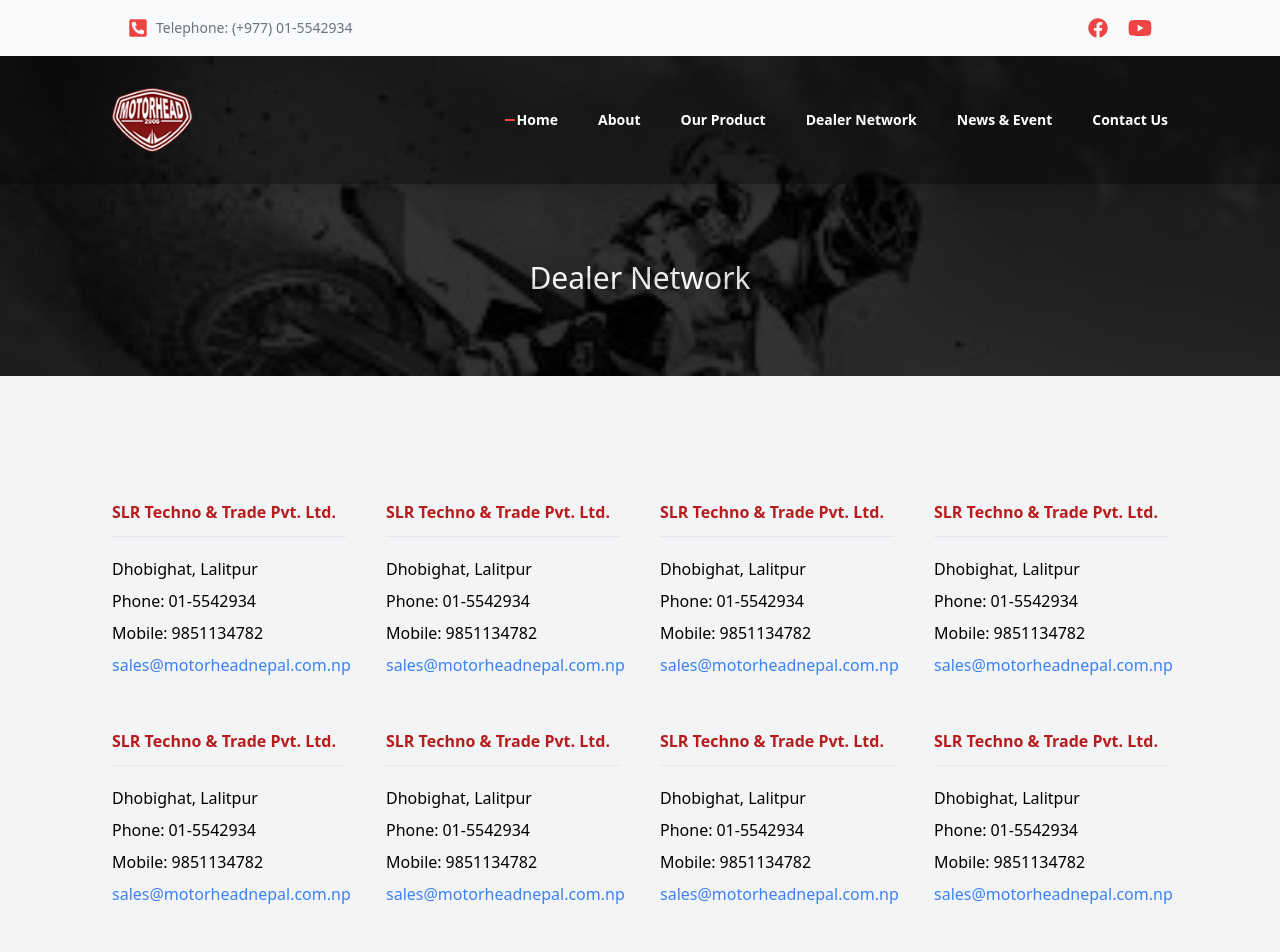
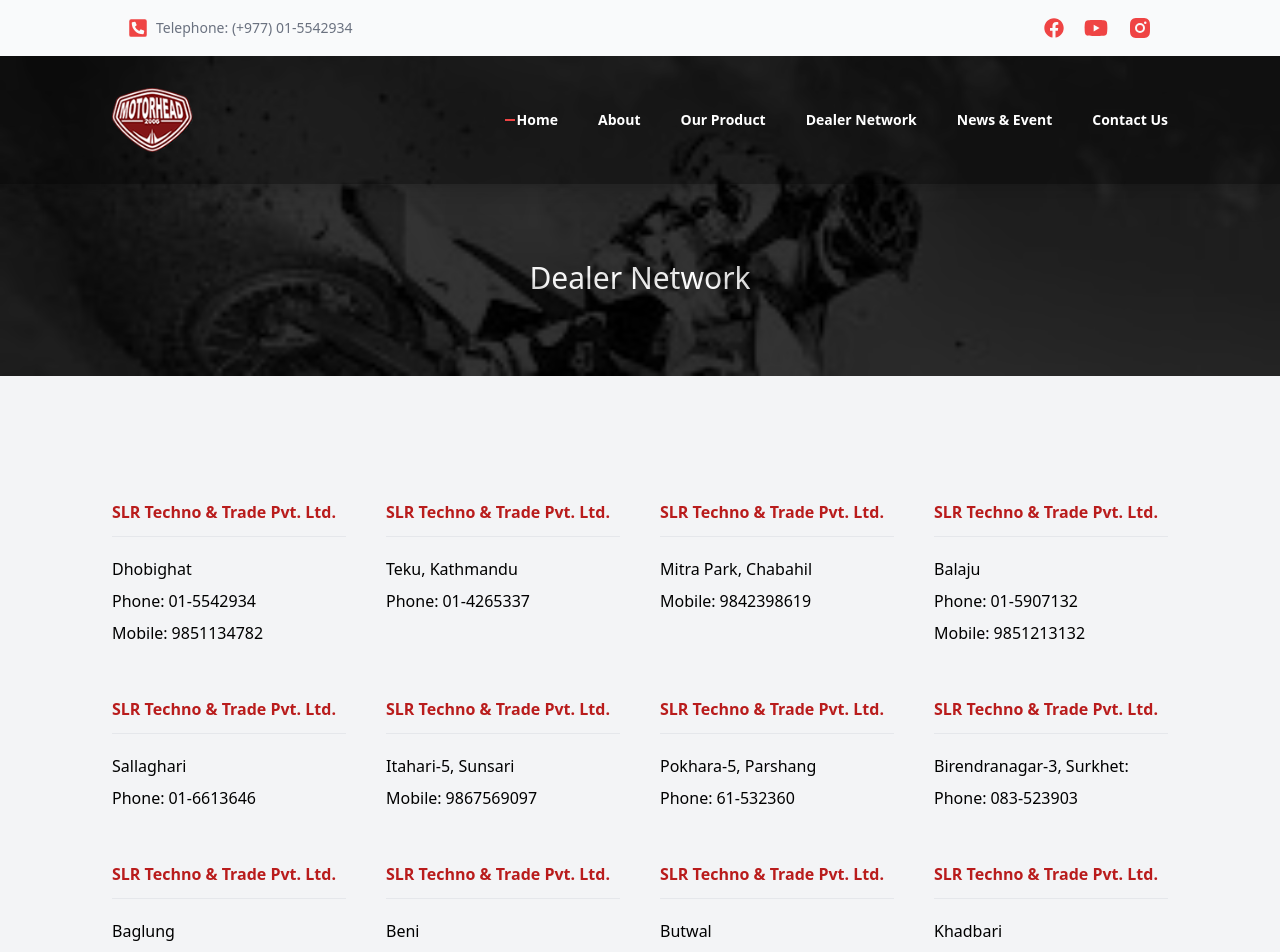
Before and after one commit to iamshishirpandey/motorhead-latest, a Next.js app: page /dealer-network in a window 1280 px wide. Shown: the top 952 px of the page. Built offline with nearby package versions, Linux system fonts and the light colour scheme.

Commit message:
dealer network

```diff
--- a/src/components/common/Header/TopSection.tsx
+++ b/src/components/common/Header/TopSection.tsx
@@ -1,6 +1,7 @@
 import React, { useState } from "react";
 import { BiTimeFive } from "react-icons/bi";
 import { FaFacebook, FaPhoneSquareAlt, FaYoutube } from "react-icons/fa";
+import { RiInstagramFill } from "react-icons/ri";
 import Modal from "../loginAndRegister/Modal";
 
 const TopSection = () => {
@@ -18,8 +19,11 @@
           <a href="https://www.facebook.com/motorheadnepal">
             <FaFacebook className="w-5 h-5 text-red-500" />
           </a>
-          <a href="https://www.youtube.com/channel/UC21ew2fvgfvLURYWHsfwAaw">
+          <a href="https://www.youtube.com/channel/UCb7V1K8g3OZqS9xaFKpS9gg">
             <FaYoutube className="w-6 h-6 text-red-500" />
+          </a>
+          <a href="https://www.instagram.com/motorheadbikesnepal/">
+            <RiInstagramFill className="w-6 h-6 text-red-500" />
           </a>
         </div>
       </div>
--- a/src/pages/dealer-network.tsx
+++ b/src/pages/dealer-network.tsx
@@ -6,58 +6,128 @@
   const network = [
     {
       name: "SLR Techno & Trade Pvt. Ltd.",
-      address: "Dhobighat, Lalitpur",
+      address: "Dhobighat",
       phone: "01-5542934",
       mobilePhone: "9851134782",
       email: "sales@motorheadnepal.com.np",
     },
     {
       name: "SLR Techno & Trade Pvt. Ltd.",
-      address: "Dhobighat, Lalitpur",
-      phone: "01-5542934",
-      mobilePhone: "9851134782",
+      address: "Teku, Kathmandu",
+      phone: "01-4265337",
+      mobilePhone: "",
       email: "sales@motorheadnepal.com.np",
     },
     {
       name: "SLR Techno & Trade Pvt. Ltd.",
-      address: "Dhobighat, Lalitpur",
-      phone: "01-5542934",
-      mobilePhone: "9851134782",
+      address: "Mitra Park, Chabahil",
+      phone: "",
+      mobilePhone: "9842398619",
       email: "sales@motorheadnepal.com.np",
     },
     {
       name: "SLR Techno & Trade Pvt. Ltd.",
-      address: "Dhobighat, Lalitpur",
-      phone: "01-5542934",
-      mobilePhone: "9851134782",
+      address: "Balaju",
+      phone: "01-5907132",
+      mobilePhone: "9851213132",
       email: "sales@motorheadnepal.com.np",
     },
     {
       name: "SLR Techno & Trade Pvt. Ltd.",
-      address: "Dhobighat, Lalitpur",
-      phone: "01-5542934",
-      mobilePhone: "9851134782",
+      address: "Sallaghari",
+      phone: "01-6613646",
+      mobilePhone: "",
       email: "sales@motorheadnepal.com.np",
     },
     {
       name: "SLR Techno & Trade Pvt. Ltd.",
-      address: "Dhobighat, Lalitpur",
-      phone: "01-5542934",
-      mobilePhone: "9851134782",
+      address: " Itahari-5, Sunsari",
+      phone: "",
+      mobilePhone: "9867569097",
       email: "sales@motorheadnepal.com.np",
     },
     {
       name: "SLR Techno & Trade Pvt. Ltd.",
-      address: "Dhobighat, Lalitpur",
-      phone: "01-5542934",
-      mobilePhone: "9851134782",
+      address: "Pokhara-5, Parshang",
+      phone: "61-532360",
+      mobilePhone: "",
       email: "sales@motorheadnepal.com.np",
     },
     {
       name: "SLR Techno & Trade Pvt. Ltd.",
-      address: "Dhobighat, Lalitpur",
-      phone: "01-5542934",
-      mobilePhone: "9851134782",
+      address: "Birendranagar-3, Surkhet:",
+      phone: "083-523903",
+      mobilePhone: "",
+      email: "sales@motorheadnepal.com.np",
+    },
+    {
+      name: "SLR Techno & Trade Pvt. Ltd.",
+      address: "Baglung",
+      phone: "9847754156",
+      mobilePhone: "9857644440",
+      email: "sales@motorheadnepal.com.np",
+    },
+    {
+      name: "SLR Techno & Trade Pvt. Ltd.",
+      address: "Beni",
+      phone: "",
+      mobilePhone: "9861945096",
+      email: "sales@motorheadnepal.com.np",
+    },
+    {
+      name: "SLR Techno & Trade Pvt. Ltd.",
+      address: "Butwal",
+      phone: "9847594276",
+      mobilePhone: "9866614144",
+      email: "sales@motorheadnepal.com.np",
+    },
+    {
+      name: "SLR Techno & Trade Pvt. Ltd.",
+      address: "Khadbari",
+      phone: "",
+      mobilePhone: "9852058269",
+      email: "sales@motorheadnepal.com.np",
+    },
+    {
+      name: "SLR Techno & Trade Pvt. Ltd.",
+      address: "Dhadhing",
+      phone: "",
+      mobilePhone: "9851321955",
+      email: "sales@motorheadnepal.com.np",
+    },
+    {
+      name: "SLR Techno & Trade Pvt. Ltd.",
+      address: "Manthali",
+      phone: "",
+      mobilePhone: "9854022251",
+      email: "sales@motorheadnepal.com.np",
+    },
+    {
+      name: "SLR Techno & Trade Pvt. Ltd.",
+      address: "Birtamod",
+      phone: "",
+      mobilePhone: "9801093837",
+      email: "sales@motorheadnepal.com.np",
+    },
+    {
+      name: "SLR Techno & Trade Pvt. Ltd.",
+      address: "Kawaswoti",
+      phone: "",
+      mobilePhone: "9857040244",
+      email: "sales@motorheadnepal.com.np",
+    },
+    {
+      name: "SLR Techno & Trade Pvt. Ltd.",
+      address: "Hetauda",
+      phone: "",
+      mobilePhone: "9855089174",
+      email: "sales@motorheadnepal.com.np",
+    },
+    {
+      name: "SLR Techno & Trade Pvt. Ltd.",
+      address: "Syanja",
+      phone: "9802623600",
+      mobilePhone: "9857033843,",
       email: "sales@motorheadnepal.com.np",
     },
   ];
@@ -81,19 +151,37 @@
             </div>
             <ul className="space-y-2">
               <li>{item.address}</li>
+              {item.phone == "" ? (
+                <></>
+              ) : (
                 <li className="flex space-x-1">
                   <span>Phone:</span>
-                <span>{item.phone}</span>
+                  <a
+                    href={`tel:${item.phone}`}
+                    className="font-medium hover:text-red-700"
+                  >
+                    {item.phone}
+                  </a>
                 </li>
+              )}
+              {item.mobilePhone == "" ? (
+                <></>
+              ) : (
                 <li className="flex space-x-1">
                   <span>Mobile:</span>
-                <span>{item.mobilePhone}</span>
+                  <a
+                    href={`tel:${item.phone}`}
+                    className="font-medium hover:text-red-700"
+                  >
+                    {item.mobilePhone}
+                  </a>
                 </li>
-              <li>
+              )}
+              {/* <li>
                 <a href="" className="text-blue-500">
                   {item.email}
                 </a>
-              </li>
+              </li> */}
             </ul>
           </div>
         ))}
```
Also changed, not shown: src/components/Home/OurProduct.tsx (+0 -29 lines). Lines whose indentation alone changed are shown as unchanged.
